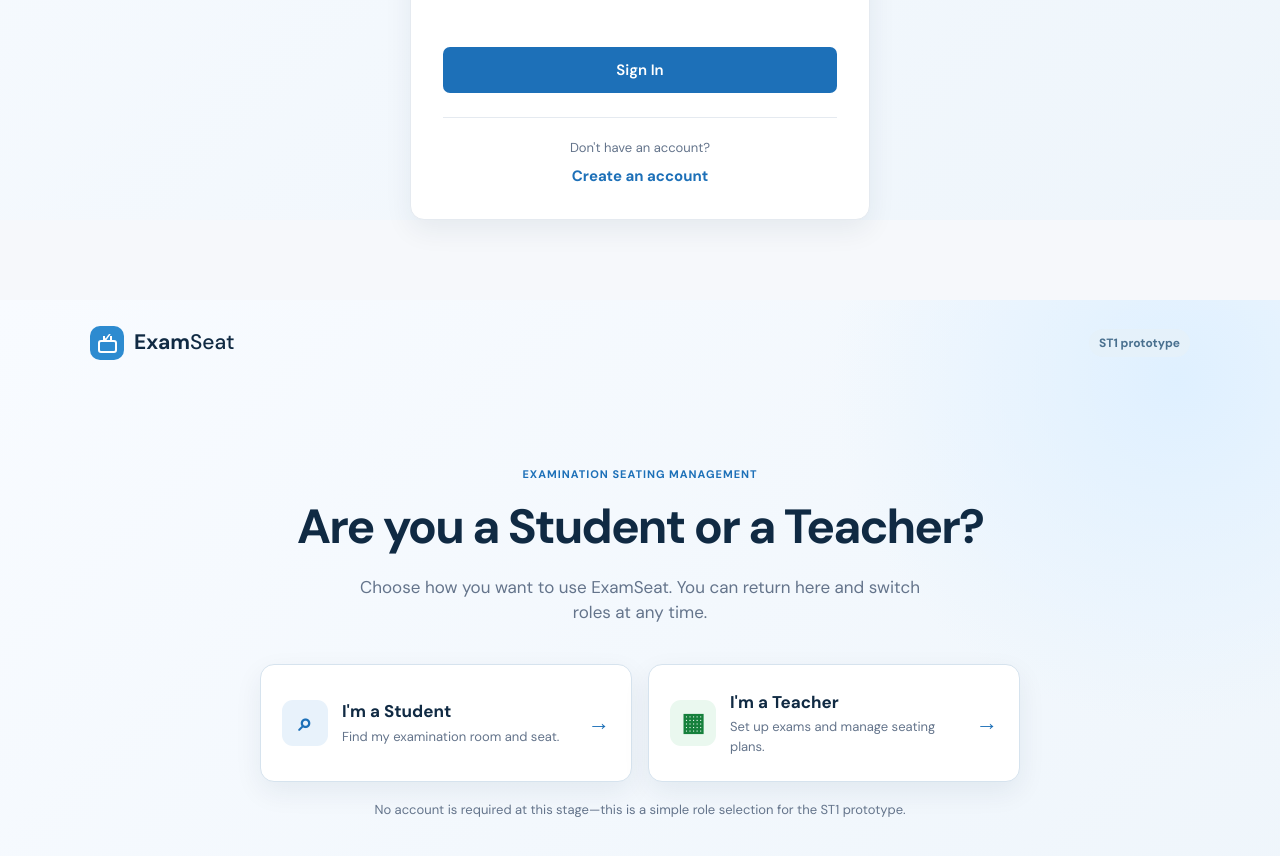
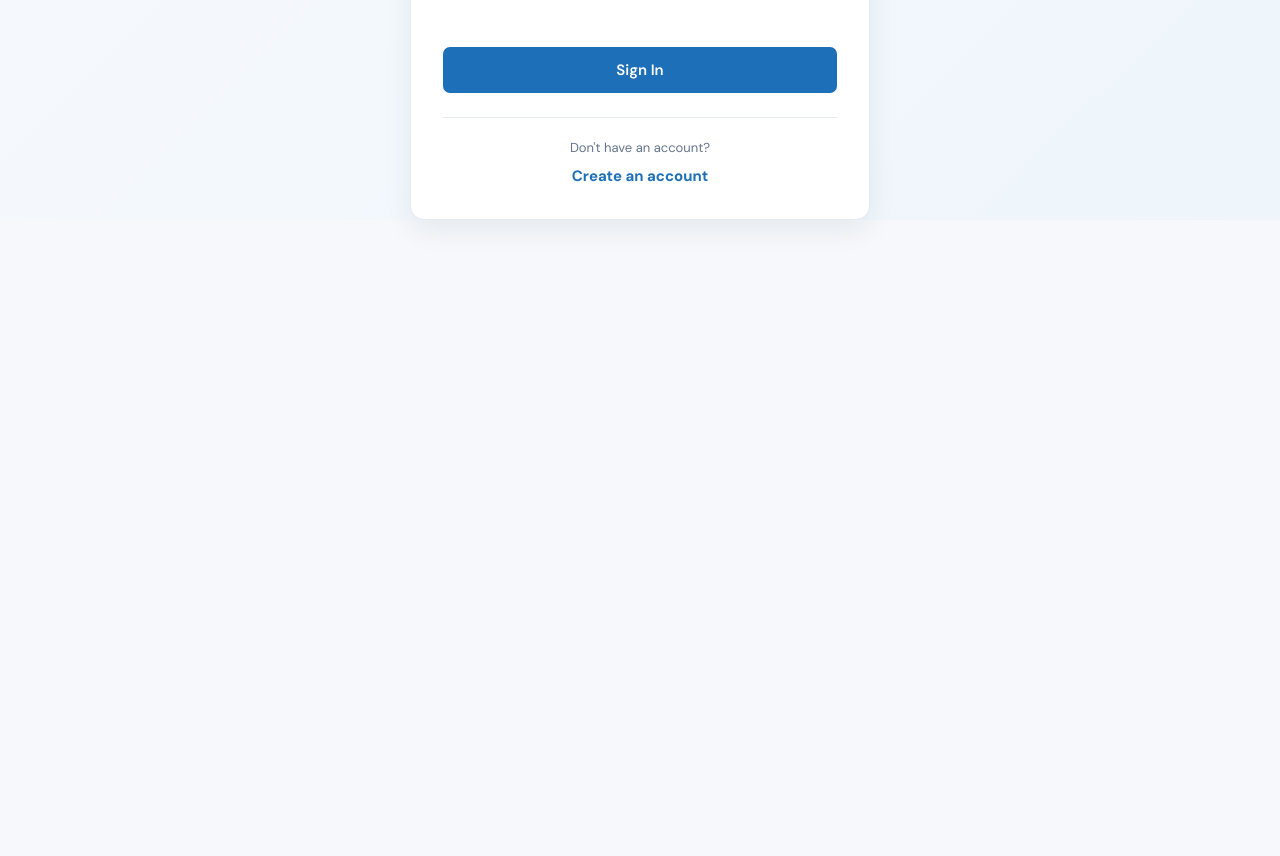
Before and after one commit to Gursharansingh1651/ExamSeat, a plain HTML site: page index.html in a window 1280 px wide. Shown: the part 671-1527 px from the top of the page. After the commit the page ends 971 px from the top, so only its background shows below. Drawn offline with Linux system fonts and the light colour scheme.

Commit message:
Update index.html

```diff
--- a/index.html
+++ b/index.html
@@ -218,13 +218,6 @@
 
   <script src="auth.js"></script>
 
-  <section class="role-landing" aria-labelledby="landingTitle">
-    <header class="landing-header"><a class="brand brand--dark" href="index.html" aria-label="ExamSeat role selection"><span class="brand-mark" aria-hidden="true"><i></i><b>✓</b></span><span><strong>Exam</strong>Seat</span></a><span class="prototype-label">ST1 prototype</span></header>
-    <main class="landing-content"><p class="eyebrow">Examination seating management</p><h1 id="landingTitle">Are you a Student or a Teacher?</h1><p class="landing-intro">Choose how you want to use ExamSeat. You can return here and switch roles at any time.</p>
-      <div class="role-cards"><a class="role-card role-card--student" href="student.html"><span class="role-icon" aria-hidden="true">⌕</span><span class="role-copy"><strong>I'm a Student</strong><small>Find my examination room and seat.</small></span><span class="role-arrow" aria-hidden="true">→</span></a><a class="role-card role-card--teacher" href="teacher.html"><span class="role-icon" aria-hidden="true">▦</span><span class="role-copy"><strong>I'm a Teacher</strong><small>Set up exams and manage seating plans.</small></span><span class="role-arrow" aria-hidden="true">→</span></a></div>
-      <p class="landing-note">No account is required at this stage—this is a simple role selection for the ST1 prototype.</p>
-    </main>
-  </section>
   <script src="app.js"></script>
 </body>
 </html>
```
